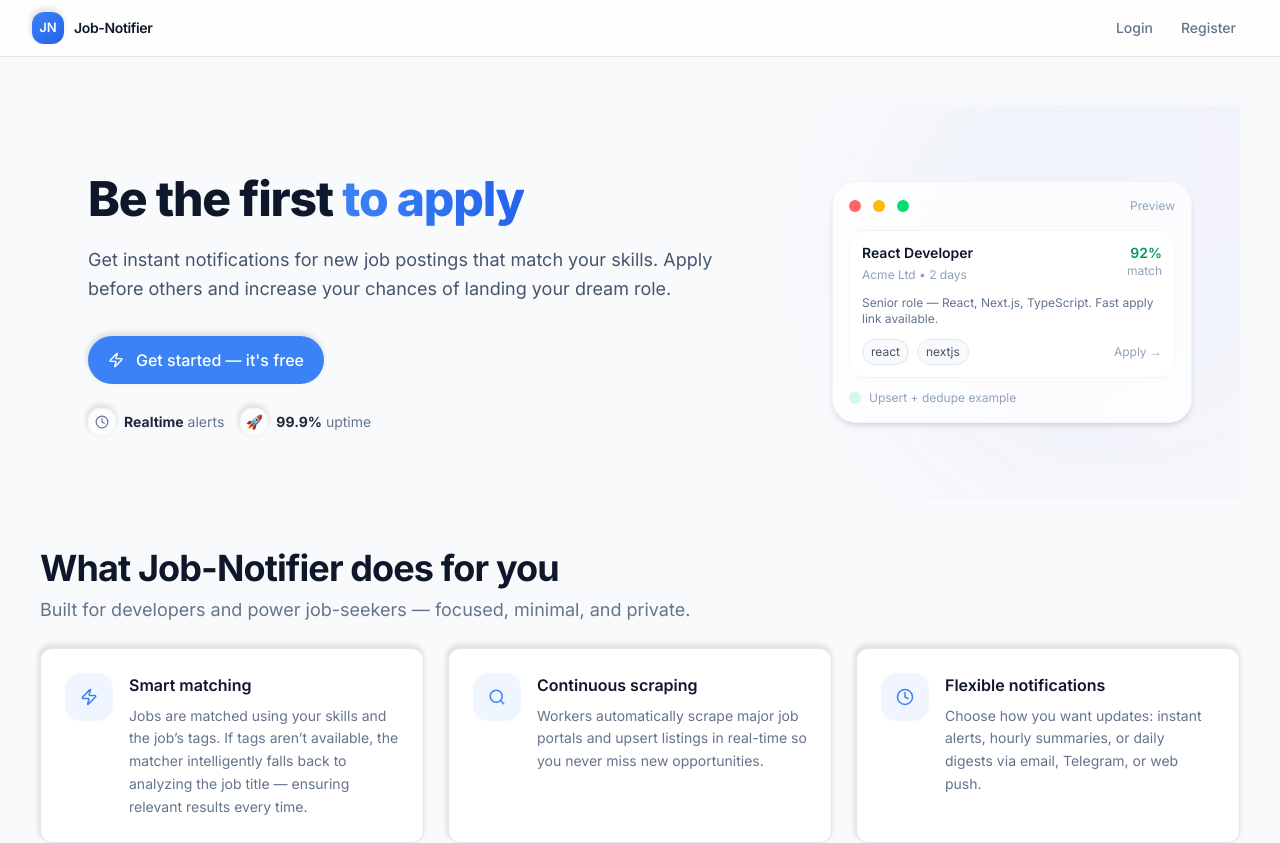
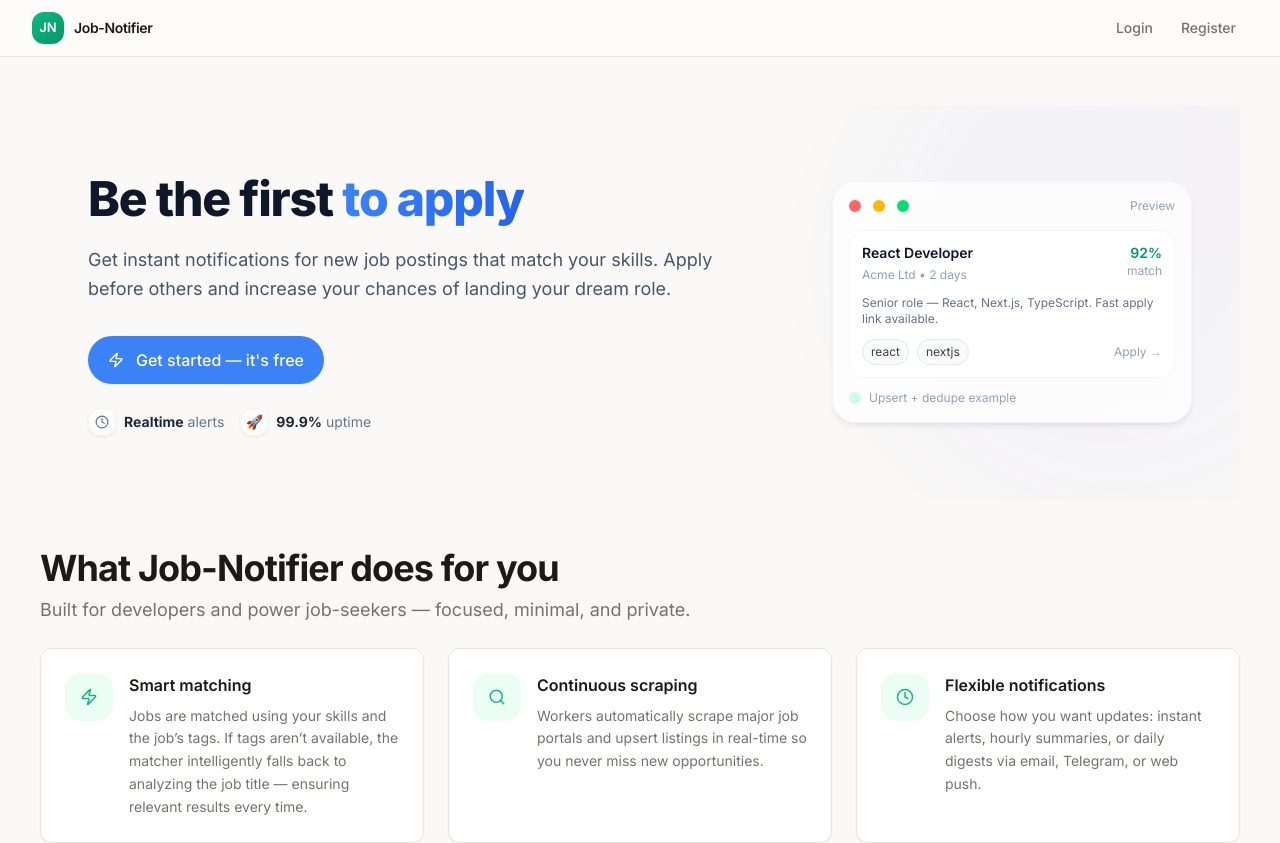
Before and after one commit to DeepakRizal/Job-notifier, a Next.js app in the folder frontend/: page / in a window 1280 px wide. Shown: the top 843 px of the page. Built offline with nearby package versions, Linux system fonts and the light colour scheme; no server answers.

Commit message:
feat: update theme to Emerald & Warm Sand color palette

```diff
--- a/frontend/app/globals.css
+++ b/frontend/app/globals.css
@@ -2,7 +2,7 @@
 
 /*
   Refined Design System for Job-Notifier
-  - Professional blue-based palette
+  - Emerald & Warm Sand palette - Growth, opportunity, warmth
   - Consistent spacing, typography, and shadow scales
   - Dark mode support
   - Accessibility-first with reduced motion support
@@ -13,16 +13,26 @@
      COLOR TOKENS - Light Mode
      ============================================ */
 
-  /* Brand Accent - Refined Blue Palette */
-  --accent-50: #eff6ff;
-  --accent-100: #dbeafe;
-  --accent-200: #bfdbfe;
-  --accent-300: #93c5fd;
-  --accent-400: #60a5fa;
-  --accent-500: #3b82f6; /* Primary brand */
-  --accent-600: #2563eb; /* Press/Active */
-  --accent-700: #1d4ed8;
-  --accent-900: #1e3a8a;
+  /* Brand Accent - Emerald Palette (Growth & Opportunity) */
+  --accent-50: #ecfdf5;
+  --accent-100: #d1fae5;
+  --accent-200: #a7f3d0;
+  --accent-300: #6ee7b7;
+  --accent-400: #34d399;
+  --accent-500: #10b981; /* Primary brand */
+  --accent-600: #059669; /* Press/Active */
+  --accent-700: #047857;
+  --accent-900: #064e3b;
+
+  /* Secondary Accent - Warm Amber (Energy & Action) */
+  --secondary-50: #fffbeb;
+  --secondary-100: #fef3c7;
+  --secondary-200: #fde68a;
+  --secondary-300: #fcd34d;
+  --secondary-400: #fbbf24;
+  --secondary-500: #f59e0b;
+  --secondary-600: #d97706;
+  --secondary-700: #b45309;
 
   /* Primary Accent (mapped for compatibility) */
   --accent: var(--accent-500);
@@ -31,23 +41,23 @@
   --accent-light: var(--accent-100);
   --accent-subtle: var(--accent-50);
 
-  /* Surface & Background */
-  --bg-root: #ffffff;
-  --bg-subtle: #f8fafc;
+  /* Surface & Background - Warm Cream Tones */
+  --bg-root: #fefdfb;
+  --bg-subtle: #faf9f7;
   --bg-elevated: #ffffff;
-  --bg-overlay: rgba(255, 255, 255, 0.8);
+  --bg-overlay: rgba(254, 253, 251, 0.9);
 
-  /* Borders */
-  --border-subtle: #e2e8f0;
-  --border-default: #cbd5e1;
-  --border-focus: #93c5fd;
-  --border-strong: #94a3b8;
+  /* Borders - Warm Stone */
+  --border-subtle: #e7e5e4;
+  --border-default: #d6d3d1;
+  --border-focus: #6ee7b7;
+  --border-strong: #a8a29e;
 
-  /* Text Hierarchy */
-  --text-title: #0f172a; /* Headings */
-  --text-body: #475569; /* Body text */
-  --text-muted: #64748b; /* Secondary text */
-  --text-subtle: #94a3b8; /* Tertiary text */
+  /* Text Hierarchy - Warm Charcoal */
+  --text-title: #1c1917; /* Headings */
+  --text-body: #44403c; /* Body text */
+  --text-muted: #78716c; /* Secondary text */
+  --text-subtle: #a8a29e; /* Tertiary text */
   --text-inverse: #ffffff; /* Text on dark */
 
   /* Semantic Colors */
@@ -88,25 +98,28 @@
   --radius-full: 9999px; /* Pill */
 
   /* ============================================
-     SHADOW DEPTH SCALE
+     SHADOW DEPTH SCALE - Natural, soft shadows
      ============================================ */
-  --shadow-xs: 0 1px 2px 0 rgba(0, 0, 0, 0.05);
-  --shadow-sm: -1px -3px 5px 1px rgba(0, 0, 0, 0.1);
-  --shadow-md: 0 4px 6px -1px rgba(0, 0, 0, 0.1),
-    0 2px 4px -2px rgba(0, 0, 0, 0.1);
-  --shadow-lg: 0 10px 15px -3px rgba(0, 0, 0, 0.1),
-    0 4px 6px -4px rgba(0, 0, 0, 0.1);
-  --shadow-xl: 0 20px 25px -5px rgba(0, 0, 0, 0.1),
-    0 8px 10px -6px rgba(0, 0, 0, 0.1);
-  --shadow-2xl: 0 25px 50px -12px rgba(0, 0, 0, 0.25);
+  --shadow-xs: 0 1px 2px 0 rgba(0, 0, 0, 0.04);
+  --shadow-sm: 0 1px 3px 0 rgba(0, 0, 0, 0.06),
+    0 1px 2px -1px rgba(0, 0, 0, 0.06);
+  --shadow-md: 0 4px 6px -1px rgba(0, 0, 0, 0.07),
+    0 2px 4px -2px rgba(0, 0, 0, 0.05);
+  --shadow-lg: 0 10px 15px -3px rgba(0, 0, 0, 0.08),
+    0 4px 6px -4px rgba(0, 0, 0, 0.04);
+  --shadow-xl: 0 20px 25px -5px rgba(0, 0, 0, 0.08),
+    0 8px 10px -6px rgba(0, 0, 0, 0.04);
+  --shadow-2xl: 0 25px 50px -12px rgba(0, 0, 0, 0.15);
 
   /* Component-specific shadows */
-  --card-shadow: var(--shadow-sm);
-  --card-shadow-hover: var(--shadow-md);
+  --card-shadow: 0 1px 3px 0 rgba(0, 0, 0, 0.04),
+    0 1px 2px -1px rgba(0, 0, 0, 0.02);
+  --card-shadow-hover: 0 8px 25px -5px rgba(0, 0, 0, 0.08),
+    0 4px 10px -5px rgba(0, 0, 0, 0.04);
   --btn-shadow: var(--shadow-xs);
-  --btn-shadow-hover: 0 4px 6px -1px rgba(59, 130, 246, 0.25),
-    0 2px 4px -2px rgba(59, 130, 246, 0.15);
-  --focus-ring: 0 0 0 3px rgba(59, 130, 246, 0.1), 0 0 0 1px var(--accent-500);
+  --btn-shadow-hover: 0 4px 6px -1px rgba(16, 185, 129, 0.25),
+    0 2px 4px -2px rgba(16, 185, 129, 0.15);
+  --focus-ring: 0 0 0 3px rgba(16, 185, 129, 0.15), 0 0 0 1px var(--accent-500);
 
   /* ============================================
      TYPOGRAPHY SCALE
@@ -141,31 +154,31 @@
    DARK MODE TOKENS
    ============================================ */
 .dark {
-  /* Brand Accent (same in dark mode) */
+  /* Brand Accent - Emerald in dark mode */
   --accent: var(--accent-500);
   --accent-hover: var(--accent-400);
   --accent-press: var(--accent-600);
-  --accent-light: rgba(59, 130, 246, 0.15);
-  --accent-subtle: rgba(59, 130, 246, 0.08);
+  --accent-light: rgba(16, 185, 129, 0.15);
+  --accent-subtle: rgba(16, 185, 129, 0.08);
 
-  /* Surface & Background */
-  --bg-root: #0f172a;
-  --bg-subtle: #1e293b;
-  --bg-elevated: #1e293b;
-  --bg-overlay: rgba(30, 41, 59, 0.8);
+  /* Surface & Background - Warm dark tones */
+  --bg-root: #1c1917;
+  --bg-subtle: #292524;
+  --bg-elevated: #292524;
+  --bg-overlay: rgba(41, 37, 36, 0.9);
 
   /* Borders */
-  --border-subtle: #334155;
-  --border-default: #475569;
-  --border-focus: #60a5fa;
-  --border-strong: #64748b;
+  --border-subtle: #44403c;
+  --border-default: #57534e;
+  --border-focus: #34d399;
+  --border-strong: #78716c;
 
   /* Text Hierarchy */
-  --text-title: #f1f5f9;
-  --text-body: #cbd5e1;
-  --text-muted: #94a3b8;
-  --text-subtle: #64748b;
-  --text-inverse: #0f172a;
+  --text-title: #fafaf9;
+  --text-body: #d6d3d1;
+  --text-muted: #a8a29e;
+  --text-subtle: #78716c;
+  --text-inverse: #1c1917;
 
   /* Semantic Colors (adjusted for dark) */
   --success-light: rgba(16, 185, 129, 0.15);
@@ -175,15 +188,17 @@
   --danger-light: rgba(239, 68, 68, 0.15);
   --danger-bg: rgba(239, 68, 68, 0.1);
 
-  /* Shadows (lighter in dark mode) */
-  --shadow-xs: 0 1px 2px 0 rgba(0, 0, 0, 0.3);
-  --shadow-sm: 0 1px 3px 0 rgba(0, 0, 0, 0.4), 0 1px 2px -1px rgba(0, 0, 0, 0.3);
-  --shadow-md: 0 4px 6px -1px rgba(0, 0, 0, 0.4),
-    0 2px 4px -2px rgba(0, 0, 0, 0.3);
-  --shadow-lg: 0 10px 15px -3px rgba(0, 0, 0, 0.4),
-    0 4px 6px -4px rgba(0, 0, 0, 0.3);
-  --card-shadow: var(--shadow-sm);
-  --card-shadow-hover: var(--shadow-md);
+  /* Shadows (subtle glow effect in dark mode) */
+  --shadow-xs: 0 1px 2px 0 rgba(0, 0, 0, 0.25);
+  --shadow-sm: 0 1px 3px 0 rgba(0, 0, 0, 0.3), 0 1px 2px -1px rgba(0, 0, 0, 0.2);
+  --shadow-md: 0 4px 6px -1px rgba(0, 0, 0, 0.35),
+    0 2px 4px -2px rgba(0, 0, 0, 0.25);
+  --shadow-lg: 0 10px 15px -3px rgba(0, 0, 0, 0.35),
+    0 4px 6px -4px rgba(0, 0, 0, 0.25);
+  --card-shadow: 0 1px 3px 0 rgba(0, 0, 0, 0.2),
+    0 0 0 1px rgba(255, 255, 255, 0.03);
+  --card-shadow-hover: 0 8px 25px -5px rgba(0, 0, 0, 0.3),
+    0 0 0 1px rgba(255, 255, 255, 0.05);
 }
 
 @theme inline {
@@ -262,6 +277,18 @@ body {
   -webkit-font-smoothing: antialiased;
   -moz-osx-font-smoothing: grayscale;
   text-rendering: optimizeLegibility;
+  /* Subtle warm pattern background */
+  background-image: radial-gradient(
+      circle at 25% 0%,
+      rgba(16, 185, 129, 0.03) 0%,
+      transparent 50%
+    ),
+    radial-gradient(
+      circle at 75% 100%,
+      rgba(245, 158, 11, 0.02) 0%,
+      transparent 50%
+    );
+  background-attachment: fixed;
 }
 
 /* Reduced Motion Support */
@@ -293,11 +320,35 @@ body {
 
   .ui-card-hover {
     @apply hover:-translate-y-0.5;
+    position: relative;
+    overflow: hidden;
+  }
+
+  .ui-card-hover::after {
+    content: "";
+    position: absolute;
+    top: 0;
+    left: 0;
+    right: 0;
+    height: 2px;
+    background: linear-gradient(90deg, var(--accent-400), var(--accent-600));
+    transform: scaleX(0);
+    transform-origin: left;
+    transition: transform 300ms ease;
   }
 
   .ui-card-hover:hover {
     box-shadow: var(--card-shadow-hover);
     border-color: var(--border-default);
+    background: linear-gradient(
+      180deg,
+      rgba(255, 255, 255, 1) 0%,
+      rgba(236, 253, 245, 0.3) 100%
+    );
+  }
+
+  .ui-card-hover:hover::after {
+    transform: scaleX(1);
   }
 
   .ui-card-hover:focus-within {
@@ -306,11 +357,11 @@ body {
   }
 
   .ui-card-neon {
-    box-shadow: var(--card-shadow), 0 0 0 1px rgba(59, 130, 246, 0.15);
+    box-shadow: var(--card-shadow), 0 0 0 1px rgba(16, 185, 129, 0.15);
   }
 
   .ui-card-neon:hover {
-    box-shadow: var(--card-shadow-hover), 0 0 0 1px rgba(59, 130, 246, 0.25);
+    box-shadow: var(--card-shadow-hover), 0 0 0 1px rgba(16, 185, 129, 0.25);
   }
 
   /* Glass morphism effect for preview panel */
@@ -370,9 +421,9 @@ body {
   .ui-btn-secondary {
     @apply inline-flex items-center justify-center gap-2 px-6 py-3 text-sm font-medium;
     border-radius: var(--radius-full);
-    border: 1px solid rgba(59, 130, 246, 0.3);
-    color: var(--accent-500);
-    box-shadow: 0 0 0 1px rgba(59, 130, 246, 0.1), var(--shadow-xs);
+    border: 1px solid rgba(16, 185, 129, 0.3);
+    color: var(--accent-600);
+    box-shadow: 0 0 0 1px rgba(16, 185, 129, 0.1), var(--shadow-xs);
     background: var(--bg-elevated);
     transition: all 200ms cubic-bezier(0.4, 0, 0.2, 1);
     letter-spacing: var(--letter-spacing-tight);
@@ -380,14 +431,14 @@ body {
 
   .ui-btn-secondary:hover:not(:disabled) {
     background: var(--accent-subtle);
-    border-color: rgba(59, 130, 246, 0.4);
-    box-shadow: 0 0 0 1px rgba(59, 130, 246, 0.2), var(--shadow-sm);
+    border-color: rgba(16, 185, 129, 0.4);
+    box-shadow: 0 0 0 1px rgba(16, 185, 129, 0.2), var(--shadow-sm);
     transform: translateY(-1px);
   }
 
   .ui-btn-secondary:active:not(:disabled) {
     transform: scale(0.98) translateY(0);
-    box-shadow: 0 0 0 1px rgba(59, 130, 246, 0.15), var(--shadow-xs);
+    box-shadow: 0 0 0 1px rgba(16, 185, 129, 0.15), var(--shadow-xs);
   }
 
   .ui-btn-secondary:focus-visible {
@@ -452,7 +503,7 @@ body {
 
   .ui-input:focus {
     border-color: var(--accent);
-    box-shadow: 0 0 0 3px rgba(59, 130, 246, 0.1), 0 0 0 1px var(--accent),
+    box-shadow: 0 0 0 3px rgba(16, 185, 129, 0.1), 0 0 0 1px var(--accent),
       var(--shadow-sm);
     outline: none;
   }
@@ -476,8 +527,8 @@ body {
       var(--accent-subtle) 0%,
       var(--accent-light) 100%
     );
-    border-color: rgba(59, 130, 246, 0.25);
-    color: var(--accent-600);
+    border-color: rgba(16, 185, 129, 0.25);
+    color: var(--accent-700);
     font-weight: var(--font-weight-medium);
   }
 
@@ -570,7 +621,7 @@ body {
       var(--accent) 0%,
       var(--accent-press) 100%
     );
-    box-shadow: var(--shadow-sm), 0 0 0 1px rgba(59, 130, 246, 0.2);
+    box-shadow: var(--shadow-sm), 0 0 0 1px rgba(16, 185, 129, 0.2);
     font-weight: 600;
   }
 
@@ -580,7 +631,7 @@ body {
       var(--accent-hover) 0%,
       var(--accent) 100%
     );
-    box-shadow: var(--shadow-md), 0 0 0 1px rgba(59, 130, 246, 0.3);
+    box-shadow: var(--shadow-md), 0 0 0 1px rgba(16, 185, 129, 0.3);
   }
 
   /* Tiny toggle pill (for ON/OFF style switches) */
@@ -606,11 +657,276 @@ body {
     animation: ui-skeleton-shimmer 1.2s ease-in-out infinite;
   }
 
+  /* Search input - subtle inset effect */
   .filter-input-shadow {
-    @apply shadow-[1px_1px_5px_0px_rgba(0,_0,_0,_0.1)];
+    box-shadow: inset 0 1px 2px rgba(0, 0, 0, 0.04),
+      0 0 0 1px rgba(0, 0, 0, 0.03);
   }
+
+  .filter-input-shadow:hover {
+    box-shadow: inset 0 1px 2px rgba(0, 0, 0, 0.04),
+      0 0 0 1px var(--border-focus);
+  }
+
+  .filter-input-shadow:focus {
+    box-shadow: inset 0 1px 2px rgba(0, 0, 0, 0.04);
+  }
+
+  /* Filter card container */
   .filter-shadow {
-    @apply shadow-[1px_1px_5px_0px_rgba(0,_0,_0,_0.1)];
+    box-shadow: 0 1px 3px 0 rgba(0, 0, 0, 0.04),
+      0 1px 2px -1px rgba(0, 0, 0, 0.02);
+  }
+
+  /* Job Card - refined shadow and hover */
+  .job-card {
+    box-shadow: 0 1px 3px 0 rgba(0, 0, 0, 0.03),
+      0 1px 2px -1px rgba(0, 0, 0, 0.02), 0 0 0 1px rgba(0, 0, 0, 0.02);
+  }
+
+  .job-card:hover {
+    box-shadow: 0 12px 28px -8px rgba(0, 0, 0, 0.1),
+      0 4px 12px -4px rgba(0, 0, 0, 0.04), 0 0 0 1px rgba(16, 185, 129, 0.12);
+    border-color: var(--border-default);
+    transform: translateY(-2px);
+  }
+
+  .job-card:focus-within {
+    box-shadow: 0 12px 28px -8px rgba(0, 0, 0, 0.1),
+      0 4px 12px -4px rgba(0, 0, 0, 0.04), 0 0 0 2px rgba(16, 185, 129, 0.2);
+    outline: none;
+  }
+
+  /* Apply button - Emerald gradient with soft shadow */
+  .apply-btn {
+    background: linear-gradient(135deg, #10b981 0%, #059669 100%);
+    box-shadow: 0 2px 8px -2px rgba(5, 150, 105, 0.4),
+      0 1px 2px -1px rgba(5, 150, 105, 0.2);
+  }
+
+  .apply-btn:hover {
+    background: linear-gradient(135deg, #34d399 0%, #10b981 100%);
+    box-shadow: 0 4px 12px -2px rgba(5, 150, 105, 0.5),
+      0 2px 4px -1px rgba(5, 150, 105, 0.3);
+    transform: translateY(-1px);
+  }
+
+  .apply-btn:active {
+    background: linear-gradient(135deg, #059669 0%, #047857 100%);
+    box-shadow: 0 1px 4px -1px rgba(5, 150, 105, 0.3);
+    transform: translateY(0);
+  }
+
+  /* ============================================
+     AMBER SECONDARY ACCENT STYLES
+     ============================================ */
+
+  /* Amber CTA button - for secondary actions */
+  .btn-amber {
+    background: linear-gradient(135deg, #f59e0b 0%, #d97706 100%);
+    color: white;
+    box-shadow: 0 2px 8px -2px rgba(245, 158, 11, 0.4),
+      0 1px 2px -1px rgba(245, 158, 11, 0.2);
+  }
+
+  .btn-amber:hover {
+    background: linear-gradient(135deg, #fbbf24 0%, #f59e0b 100%);
+    box-shadow: 0 4px 12px -2px rgba(245, 158, 11, 0.5),
+      0 2px 4px -1px rgba(245, 158, 11, 0.3);
+    transform: translateY(-1px);
+  }
+
+  /* Amber badge - for highlights, "new", "hot" etc. */
+  .badge-amber {
+    background: linear-gradient(135deg, #fffbeb 0%, #fef3c7 100%);
+    color: #b45309;
+    border: 1px solid rgba(245, 158, 11, 0.25);
+    font-weight: 500;
+  }
+
+  /* Amber tag pill */
+  .tag-amber {
+    background: #fef3c7;
+    color: #92400e;
+    border: 1px solid rgba(245, 158, 11, 0.2);
+  }
+
+  /* ============================================
+     ENHANCED HOVER & INTERACTION STATES
+     ============================================ */
+
+  /* Links with emerald hover */
+  .link-emerald {
+    color: var(--text-muted);
+    transition: color 200ms ease;
+  }
+
+  .link-emerald:hover {
+    color: var(--accent-600);
+  }
+
+  /* Card with emerald accent on hover */
+  .card-accent-hover {
+    position: relative;
+    overflow: hidden;
+  }
+
+  .card-accent-hover::before {
+    content: "";
+    position: absolute;
+    top: 0;
+    left: 0;
+    right: 0;
+    height: 3px;
+    background: linear-gradient(90deg, var(--accent-400), var(--accent-600));
+    transform: scaleX(0);
+    transform-origin: left;
+    transition: transform 300ms ease;
+  }
+
+  .card-accent-hover:hover::before {
+    transform: scaleX(1);
+  }
+
+  /* Glow effect on focus */
+  .glow-emerald:focus {
+    box-shadow: 0 0 0 3px rgba(16, 185, 129, 0.15),
+      0 0 20px -5px rgba(16, 185, 129, 0.2);
+  }
+
+  /* Subtle emerald tint on card hover */
+  .card-tint-hover:hover {
+    background: linear-gradient(
+      135deg,
+      rgba(255, 255, 255, 1) 0%,
+      rgba(236, 253, 245, 0.5) 100%
+    );
+  }
+
+  /* ============================================
+     GRADIENT BORDER EFFECTS
+     ============================================ */
+
+  .gradient-border {
+    position: relative;
+    background: var(--bg-elevated);
+    border-radius: var(--radius-xl);
+  }
+
+  .gradient-border::before {
+    content: "";
+    position: absolute;
+    inset: 0;
+    border-radius: inherit;
+    padding: 1px;
+    background: linear-gradient(
+      135deg,
+      rgba(16, 185, 129, 0.3) 0%,
+      rgba(245, 158, 11, 0.2) 50%,
+      rgba(16, 185, 129, 0.3) 100%
+    );
+    -webkit-mask: linear-gradient(#fff 0 0) content-box,
+      linear-gradient(#fff 0 0);
+    mask: linear-gradient(#fff 0 0) content-box, linear-gradient(#fff 0 0);
+    -webkit-mask-composite: xor;
+    mask-composite: exclude;
+    opacity: 0;
+    transition: opacity 300ms ease;
+  }
+
+  .gradient-border:hover::before {
+    opacity: 1;
+  }
+
+  /* ============================================
+     SUCCESS & HIGHLIGHT STATES
+     ============================================ */
+
+  /* Success message */
+  .alert-success {
+    background: linear-gradient(135deg, #ecfdf5 0%, #d1fae5 100%);
+    border: 1px solid rgba(16, 185, 129, 0.2);
+    color: #047857;
+    border-radius: var(--radius-lg);
+    padding: var(--space-3) var(--space-4);
+  }
+
+  /* Amber highlight box */
+  .highlight-amber {
+    background: linear-gradient(135deg, #fffbeb 0%, #fef3c7 100%);
+    border: 1px solid rgba(245, 158, 11, 0.2);
+    border-radius: var(--radius-lg);
+    padding: var(--space-3) var(--space-4);
+  }
+
+  /* Pulse animation for notifications */
+  .pulse-emerald {
+    animation: pulse-emerald 2s infinite;
+  }
+
+  @keyframes pulse-emerald {
+    0%,
+    100% {
+      box-shadow: 0 0 0 0 rgba(16, 185, 129, 0.4);
+    }
+    50% {
+      box-shadow: 0 0 0 8px rgba(16, 185, 129, 0);
+    }
+  }
+
+  /* ============================================
+     IMPROVED SKELETON LOADING
+     ============================================ */
+
+  .ui-skeleton {
+    @apply rounded-lg;
+    background: linear-gradient(
+      90deg,
+      rgba(231, 229, 228, 0.6) 0%,
+      rgba(250, 249, 247, 0.9) 50%,
+      rgba(231, 229, 228, 0.6) 100%
+    );
+    background-size: 200% 100%;
+    animation: ui-skeleton-shimmer 1.5s ease-in-out infinite;
+  }
+
+  /* ============================================
+     FLOATING LABEL INPUT STYLE
+     ============================================ */
+
+  .input-float-label {
+    position: relative;
+  }
+
+  .input-float-label input {
+    @apply w-full rounded-lg border bg-white px-3.5 py-3 text-sm outline-none;
+    border-color: var(--border-subtle);
+    transition: all 200ms ease;
+  }
+
+  .input-float-label input:focus {
+    border-color: var(--accent);
+    box-shadow: 0 0 0 3px rgba(16, 185, 129, 0.1);
+  }
+
+  .input-float-label label {
+    position: absolute;
+    left: 12px;
+    top: 50%;
+    transform: translateY(-50%);
+    font-size: 14px;
+    color: var(--text-muted);
+    pointer-events: none;
+    transition: all 200ms ease;
+    background: white;
+    padding: 0 4px;
+  }
+
+  .input-float-label input:focus + label,
+  .input-float-label input:not(:placeholder-shown) + label {
+    top: 0;
+    font-size: 11px;
+    color: var(--accent-600);
   }
 }
 
```
